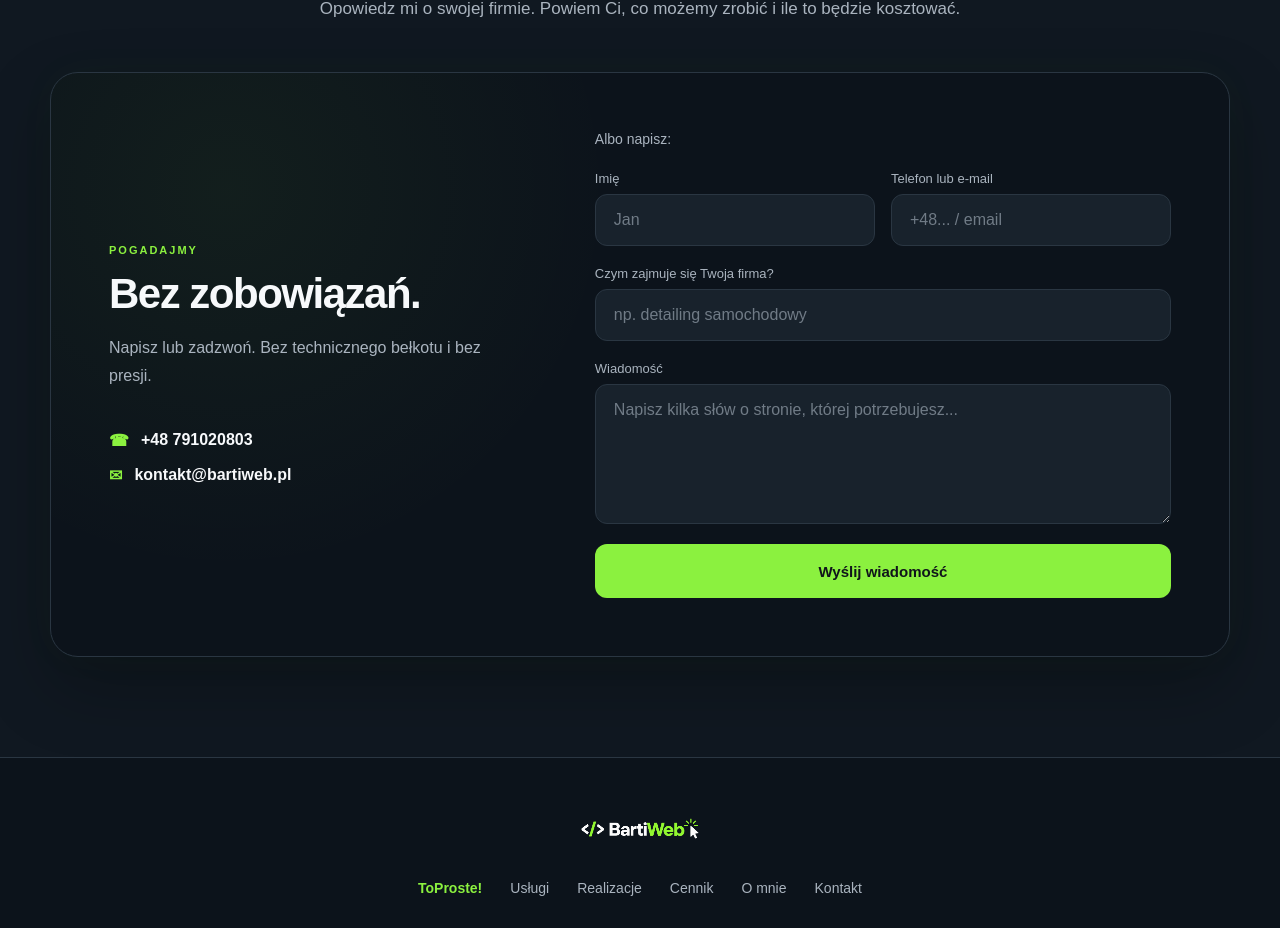
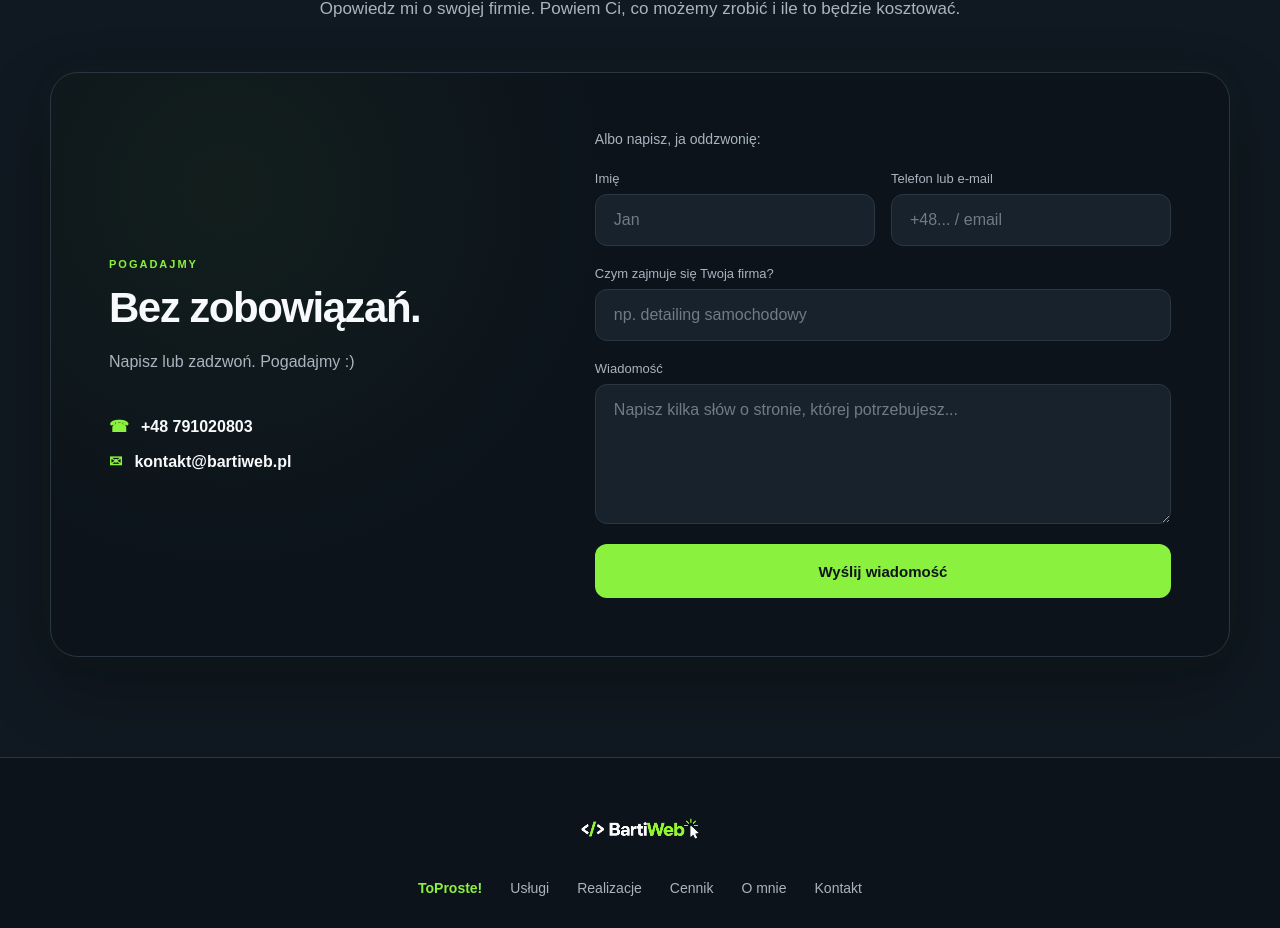
Before and after one commit to ruseksacred/barti-web, a React (Vite) app: page / in a window 1280 px wide. Shown: the part 2736-3664 px from the top of the page. Built offline with nearby package versions, Linux system fonts and the light colour scheme.

Commit message:
fix contact

```diff
--- a/src/components/Contact.tsx
+++ b/src/components/Contact.tsx
@@ -19,11 +19,11 @@ const Contact = () => {
                         <h3>Bez zobowiązań.</h3>
 
                         <p className="contact-info-text">
-                            Napisz lub zadzwoń. Bez technicznego bełkotu i bez presji.
+                            Napisz lub zadzwoń. Pogadajmy :)
                         </p>
 
                         <div className="contact-details">
-                            <a href="tel:+48123456789">
+                            <a href="tel:+48791020803">
                                 <span>☎</span>
                                 +48 791020803
                             </a>
@@ -36,7 +36,7 @@ const Contact = () => {
                     </div>
 
                     <form className="contact-form">
-                        <p className="contact-form-title">Albo napisz:</p>
+                        <p className="contact-form-title">Albo napisz, ja oddzwonię:</p>
 
                         <div className="contact-form-row">
                             <div className="contact-field">
```
